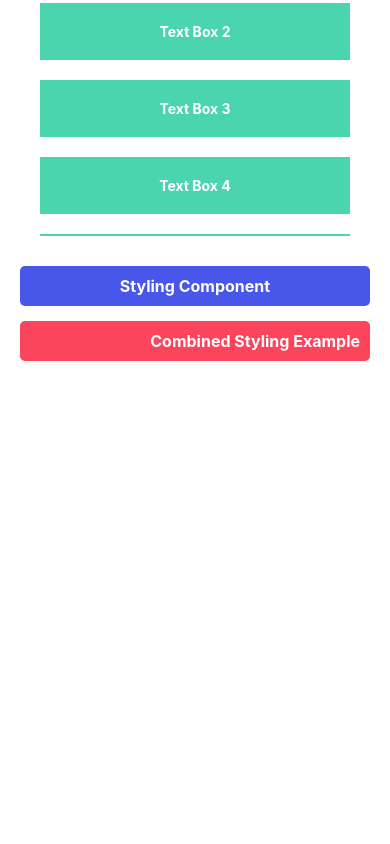
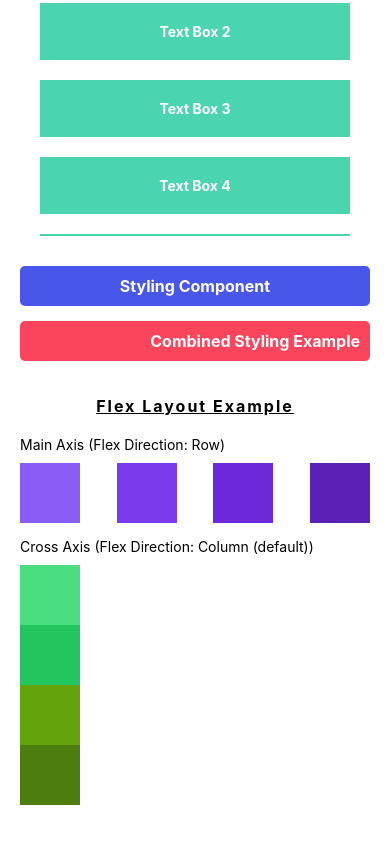
Before and after one commit to nansmatty/Core-Basics-React-Native, a React Native app: screen / in a window 390 px wide. Shown: the part 901-1745 px from the top of the page. Before the commit the page ends 1307 px from the top, so only its background shows below. Built offline with nearby package versions, Linux system fonts and the light colour scheme.

Commit message:
Flex Box Concept

```diff
--- a/App.tsx
+++ b/App.tsx
@@ -6,6 +6,7 @@ import TextInputComponent from './src/components/TextInputComponent';
 import {ScrollView, StyleSheet, Text, View} from 'react-native';
 import NestedScrollViewComponent from './src/components/NestedScrollViewComponent';
 import StylingComponent from './src/components/StylingComponent';
+import FlexLayout from './src/components/FlexLayout';
 
 function App(): React.JSX.Element {
   return (
@@ -21,6 +22,7 @@ function App(): React.JSX.Element {
         <TextInputComponent />
         <NestedScrollViewComponent />
         <StylingComponent />
+        <FlexLayout />
       </ScrollView>
       {/* <Text style={styles.textBottom}>This wont move</Text> */}
     </View>
--- /dev/null
+++ b/src/components/FlexLayout.tsx
@@ -0,0 +1,54 @@
+import {View, Text, StyleSheet} from 'react-native';
+import React from 'react';
+
+const FlexLayout = () => {
+  return (
+    <View style={{marginBottom: 20}}>
+      <Text style={styles.textHeading}>Flex Layout Example</Text>
+      <Text style={{marginBottom: 10}}>Main Axis (Flex Direction: Row)</Text>
+      <View style={styles.rowContainer}>
+        <View style={[styles.box, {backgroundColor: '#8b5cf6'}]}></View>
+        <View style={[styles.box, {backgroundColor: '#7c3aed'}]}></View>
+        <View style={[styles.box, {backgroundColor: '#6d28d9'}]}></View>
+        <View style={[styles.box, {backgroundColor: '#5b21b6'}]}></View>
+      </View>
+      <Text style={{marginBottom: 10}}>
+        Cross Axis (Flex Direction: Column (default))
+      </Text>
+      <View style={styles.columnContainer}>
+        <View style={[styles.box, {backgroundColor: '#4ade80'}]}></View>
+        <View style={[styles.box, {backgroundColor: '#22c55e'}]}></View>
+        <View style={[styles.box, {backgroundColor: '#65a30d'}]}></View>
+        <View style={[styles.box, {backgroundColor: '#4d7c0f'}]}></View>
+      </View>
+    </View>
+  );
+};
+
+const styles = StyleSheet.create({
+  textHeading: {
+    fontWeight: 'bold',
+    fontSize: 16,
+    textAlign: 'center',
+    letterSpacing: 2,
+    textDecorationLine: 'underline',
+    marginBottom: 20,
+  },
+
+  rowContainer: {
+    flexDirection: 'row',
+    justifyContent: 'space-between',
+    marginBottom: 15,
+  },
+
+  columnContainer: {
+    flexDirection: 'column',
+    marginBottom: 15,
+  },
+  box: {
+    width: 60,
+    height: 60,
+  },
+});
+
+export default FlexLayout;
```
